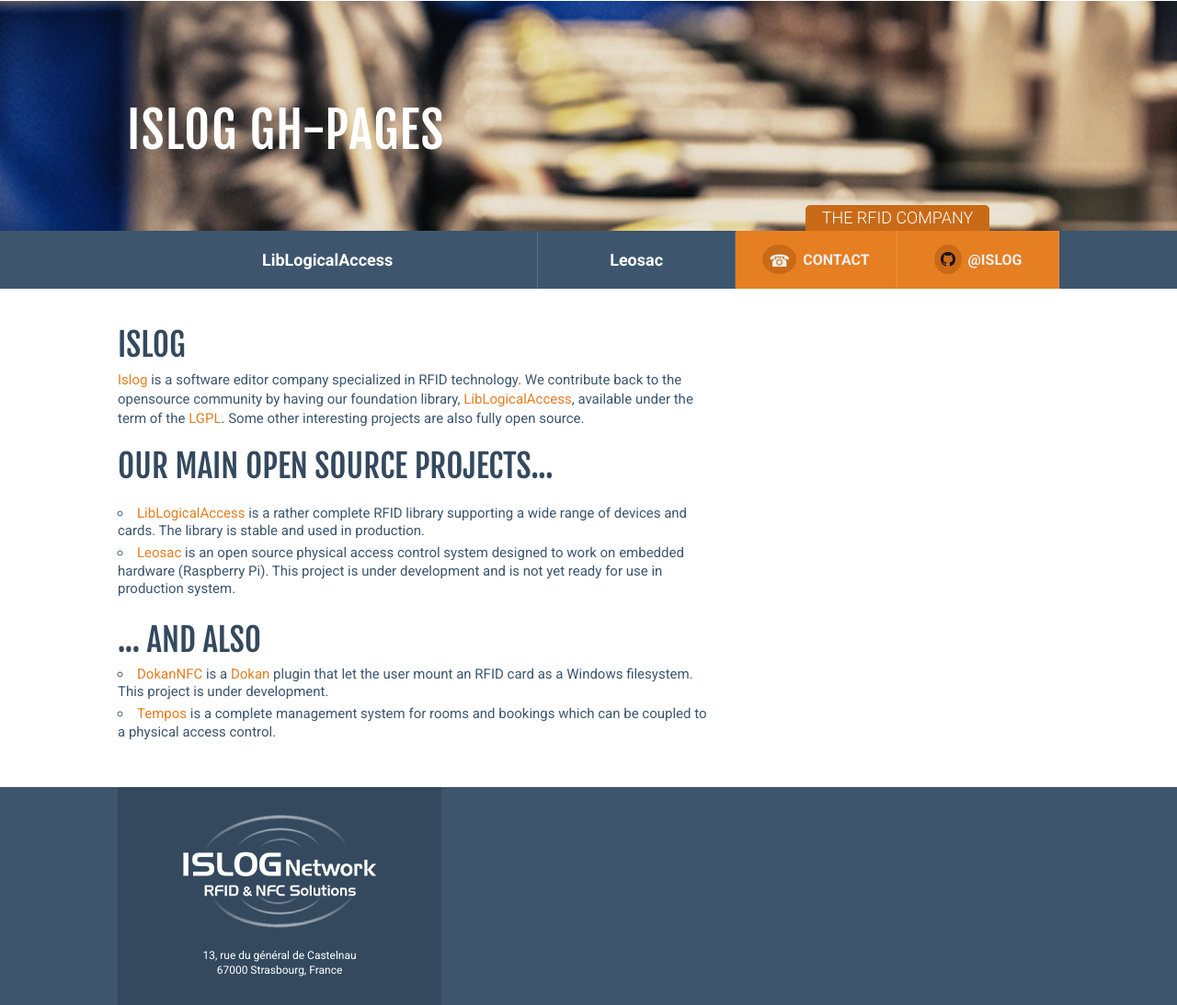
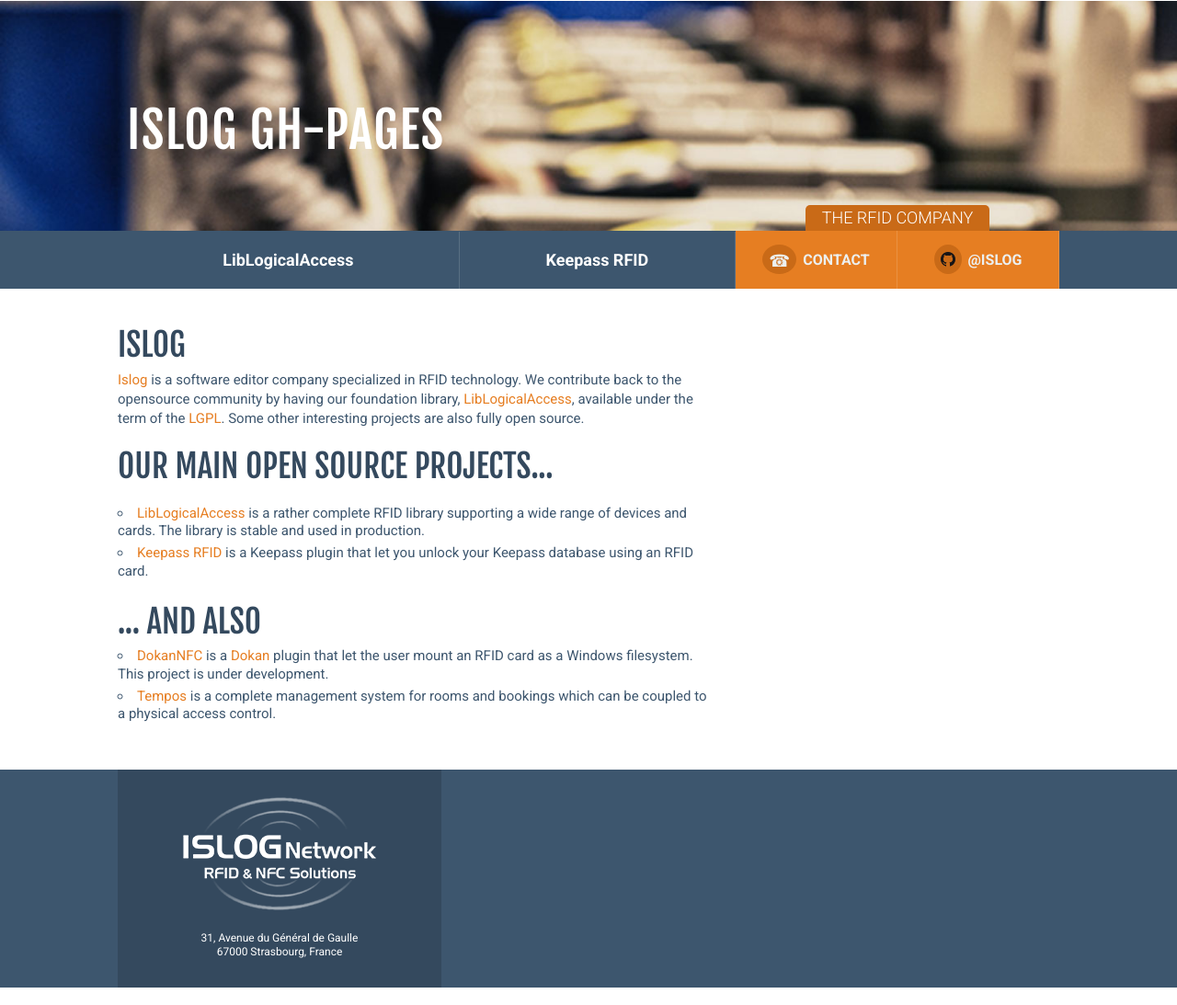
Before and after one commit to islog/islog.github.io, a plain HTML site: page index.html in a window 1280 px wide. Shown: the part 137-1230 px from the top of the page at 92% size. Drawn offline with Linux system fonts and the light colour scheme.

Commit message:
Update project page + update address

```diff
--- a/index.html
+++ b/index.html
@@ -69,7 +69,7 @@
                                 href="http://islog.github.io/liblogicalaccess">LibLogicalAccess</a></li>
                         <li id="menu-item-28"
                             class="menu-item menu-item-type-post_type menu-item-object-page menu-item-27">
-                            <a href="http://islog.github.io/leosac">Leosac</a></li>
+                            <a href="https://github.com/islog/keepassrfid">Keepass RFID</a></li>
                     </ul>
                 </div>
                 <div class="cordo-menu">
@@ -130,10 +130,8 @@
                                 a rather complete RFID library supporting a wide range of devices and cards.
                                 The library is stable and used in production.
                             </li>
-                            <li><a href="http://islog.github.io/leosac">Leosac</a> is an open source physical access
-                                control
-                                system designed to work on embedded hardware (Raspberry Pi).
-                                This project is under development and is not yet ready for use in production system.
+                            <li><a href="https://github.com/islog/keepassrfid">Keepass RFID</a> is a Keepass plugin
+                              that let you unlock your Keepass database using an RFID card.
                             </li>
                         </ul>
                         </p>
@@ -185,7 +183,8 @@
             <img src="wp-content/themes/theme-slogi/images/logo-blanc-islog.png">
 
             <p class="adresse-footer">
-                13, rue du général de Castelnau<br/>67000 Strasbourg, France </p>
+              31, Avenue du Général de Gaulle
+              <br/>67000 Strasbourg, France </p>
         </div>
     </div>
 </footer>
```
